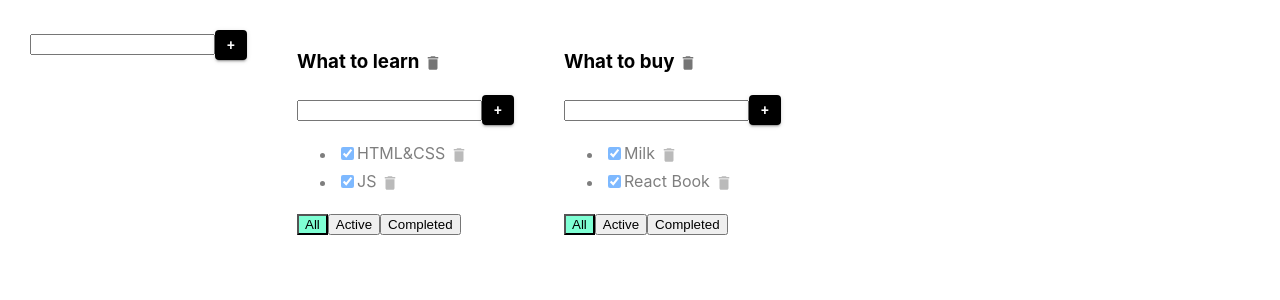
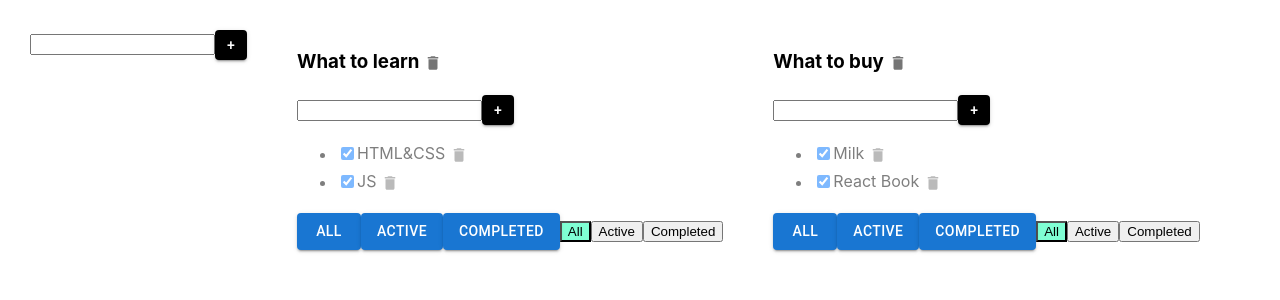
Before and after one commit to WhiteQuennAnn/todolist_01, a React (Create React App) app: page / in a window 1280 px wide. Shown: the top 300 px of the page. Built offline with nearby package versions, Linux system fonts and the light colour scheme.

Commit message:
lesson 7

```diff
--- a/src/Todolist.tsx
+++ b/src/Todolist.tsx
@@ -4,6 +4,7 @@ import {AddItemForm} from './AddItemForm';
 import {EditableSpan} from './EditableSpan';
 import IconButton from '@mui/material/IconButton';
 import DeleteIcon from '@mui/icons-material/Delete';
+import Button from '@mui/material/Button';
 
 export type TaskType = {
     id: string
@@ -74,6 +75,10 @@ export function Todolist(props: PropsType) {
             }
         </ul>
         <div>
+            <Button variant="contained" onClick={onAllClickHandler}>All</Button>
+            <Button variant="contained" onClick={onActiveClickHandler}>Active</Button>
+            <Button variant="contained" onClick={onCompletedClickHandler}>Completed</Button>
+
             <button className={props.filter === 'all' ? "active-filter" : ""}
                     onClick={onAllClickHandler}>All
             </button>
```
